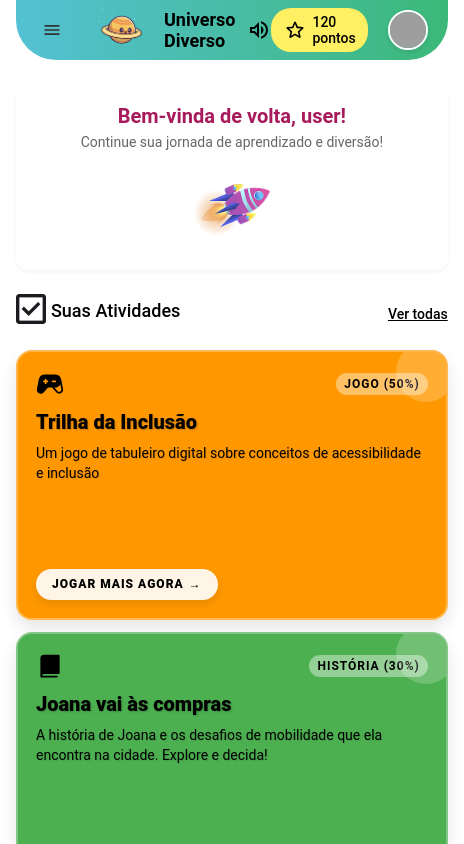
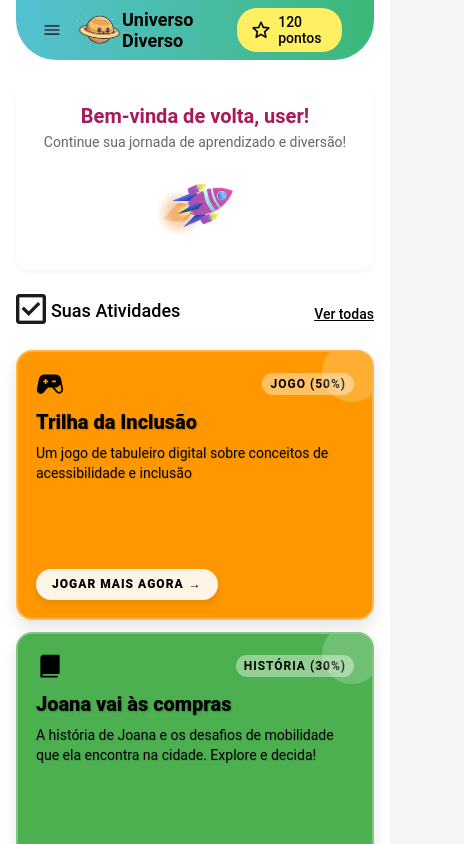
Before and after one commit to MahFelix/universo-diverso, a React (Vite) app: page / in a window 390 px wide. Shown: the top 844 px of the page, 464 px wide, since content can reach past the window. Built offline with nearby package versions, Linux system fonts and the light colour scheme; grey boxes are pictures that could not be loaded.

Commit message:
Ajuste de responsividade mobile e implementação de menu itens

```diff
--- a/src/components/Header.jsx
+++ b/src/components/Header.jsx
@@ -51,21 +51,21 @@ const TopNav = () => {
 
             <MenuItem>
              <img src={IconProfile}></img>
-              <a href="/userProfile" onClick={() => setIsMenuOpen(false)}>Meu Perfil</a>
+              <a href="/profile" onClick={() => setIsMenuOpen(false)}>Meu Perfil</a>
             </MenuItem>
 
               <MenuItemMobile onClick={handleClose}>
                  <img src={IconLogout}></img>
-              <a href="/Logout" onClick={() => setIsMenuOpen(false)}>Sair</a>
+              <a href="/signup" onClick={() => setIsMenuOpen(false)}>Sair</a>
             </MenuItemMobile>
 
           </MenuList>
         </div>
+
         <LogoContainer>
           <img src={planetIcon} alt="Universo Diverso Logo" className="logo" />
         </LogoContainer>
         <BrandName>Universo Diverso</BrandName>
-        <VolumeUpOutlined aria-label="Habilitar ou desabilitar o áudio" />
       </HeaderLeft>
 
       <HeaderRight>
@@ -107,7 +107,7 @@ const TopNav = () => {
               Meu Perfil
             </MenuItem>
             <MenuItem onClick={handleClose}>
-              <Logout sx={{ marginRight: 1, color: '#ff6b6b' }} />
+              <Logout href="/"  sx={{ marginRight: 1, color: '#ff6b6b' }} />
               Sair
             </MenuItem>
           </StyledMenu>
--- a/src/pages/SignUpForm.jsx
+++ b/src/pages/SignUpForm.jsx
@@ -1,4 +1,5 @@
 import React, { useState } from 'react';
+import planetIcon from '../assets/planet.png';
 import {SignUpContainer, Logo, PlanetIcon, BrandName, FormContainer, FormTitle,
   FormGroup, Label, Input, RadioContainer, CreateButton} from '../styles/SignUp';
 
@@ -36,7 +37,7 @@ const SignUpForm = () => {
   return (
     <SignUpContainer>
       <Logo>
-        <PlanetIcon />
+       <img src={planetIcon} alt="Universo Diverso Logo" className="logo" />
         <BrandName>Universo Diverso</BrandName>
       </Logo>
 
--- a/src/styles/Header.js
+++ b/src/styles/Header.js
@@ -30,9 +30,18 @@ export const LogoContainer = styled.div`
   align-items: center;
   gap: 8px;
 
+
   .logo {
     width: 60px;
     height: 60px;
+
+     @media (max-width: 768px) {
+   margin-left:-22px;
+  }
+  }
+
+   @media (max-width: 768px) {
+   margin-right:-20px;
   }
 `;
 
@@ -52,6 +61,10 @@ export const BrandName = styled.div`
   font-size: 18px;
   color: #000;
   font-weight: 600;
+
+  @media (max-width: 768px) {
+      margin-right: 10px;
+  }
 `;
 
 
@@ -66,6 +79,7 @@ export const PointsContainer = styled.div`
   gap: 5px;
 `;
 export const UserProfileButton = styled(Button)`
+
   && {
     padding: 4px;
     min-width: 0;
@@ -75,6 +89,10 @@ export const UserProfileButton = styled(Button)`
     &:hover {
       transform: scale(1.1);
     }
+
+      @media (max-width: 768px) {
+      display: none;
+  }
   }
 `;
 
--- a/src/styles/SignUp.js
+++ b/src/styles/SignUp.js
@@ -15,6 +15,11 @@ export const Logo = styled.div`
   align-items: center;
   gap: 10px;
   margin-bottom: 60px;
+
+   .logo {
+    width: 100px;
+    height: 100px;
+  }
 `;
 
 export const PlanetIcon = styled.div`
```
